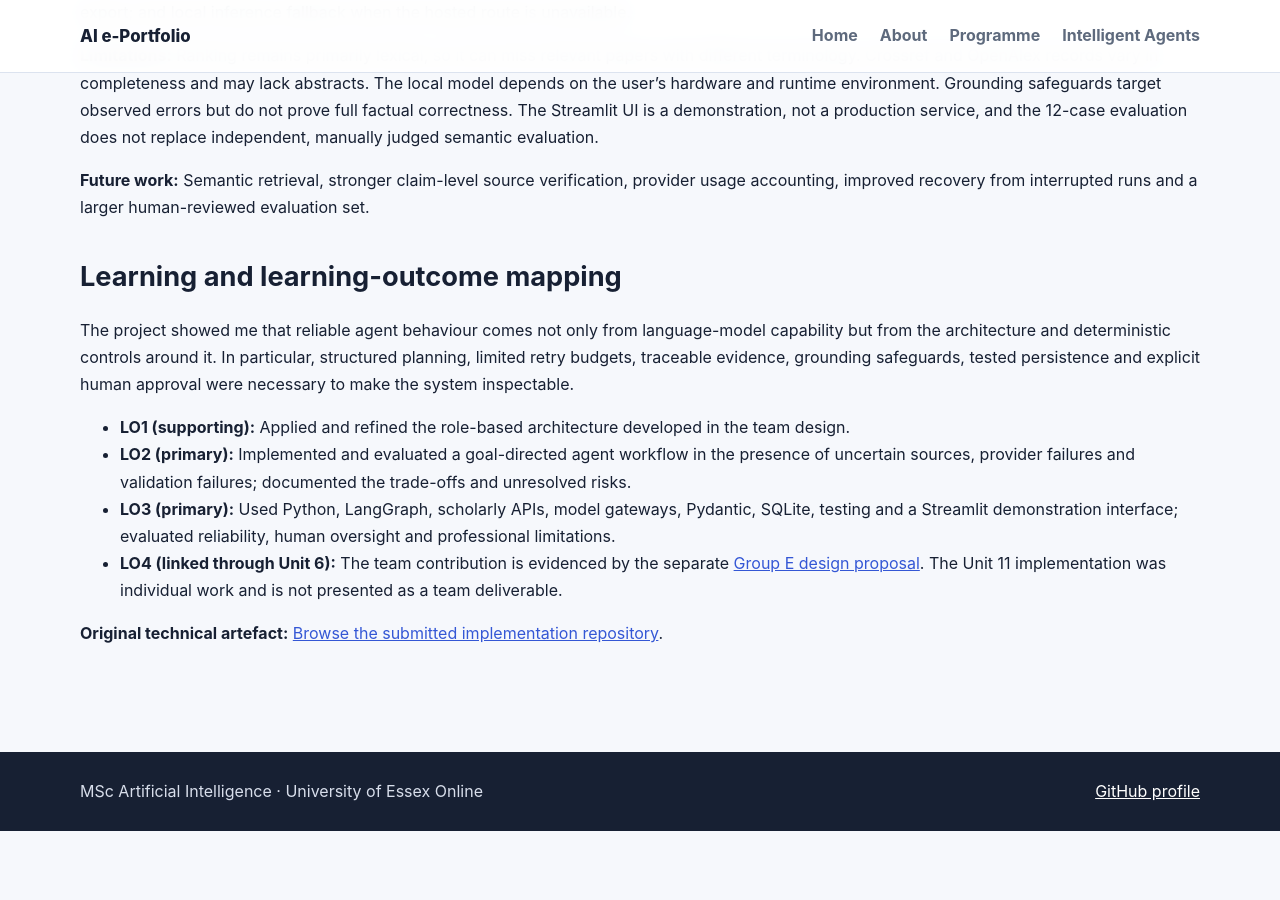
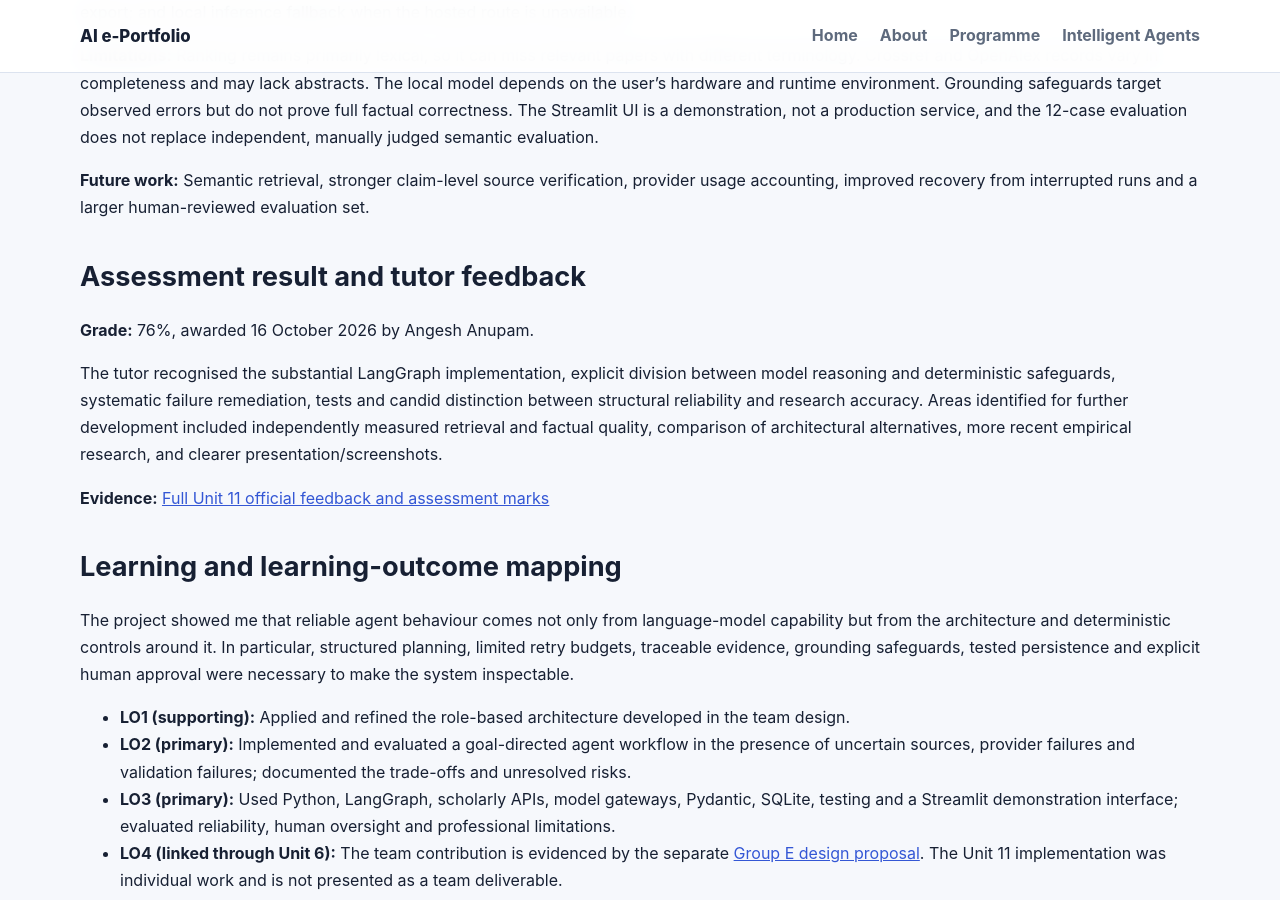
Before and after one commit to Monogios1996/Monogios1996.github.io, a Jekyll site: the page built from modules/intelligent-agents/evidence/artefacts/unit-11-academic-research-agent-implementation.md, in a window 1280 px wide and 900 px high, scrolled down 4432 px. Built offline with Jekyll 4.4.1, drawn with Linux system fonts in a browser that asks for light colours; before the commit the page ends 5263 px from its top, so only the background shows below that.

Commit message:
Integrate official assessment feedback and clarify meeting evidence

```diff
--- a/modules/intelligent-agents/evidence/artefacts/unit-11-academic-research-agent-implementation.md
+++ b/modules/intelligent-agents/evidence/artefacts/unit-11-academic-research-agent-implementation.md
@@ -122,6 +122,14 @@ The public project repository also contains the implementation, documentation, [
 
 **Future work:** Semantic retrieval, stronger claim-level source verification, provider usage accounting, improved recovery from interrupted runs and a larger human-reviewed evaluation set.
 
+## Assessment result and tutor feedback
+
+**Grade:** 76%, awarded 16 October 2026 by Angesh Anupam.
+
+The tutor recognised the substantial LangGraph implementation, explicit division between model reasoning and deterministic safeguards, systematic failure remediation, tests and candid distinction between structural reliability and research accuracy. Areas identified for further development included independently measured retrieval and factual quality, comparison of architectural alternatives, more recent empirical research, and clearer presentation/screenshots.
+
+**Evidence:** [Full Unit 11 official feedback and assessment marks]({{ '/modules/intelligent-agents/evidence/feedback/unit-11-individual-implementation/' | relative_url }})
+
 ## Learning and learning-outcome mapping
 
 The project showed me that reliable agent behaviour comes not only from language-model capability but from the architecture and deterministic controls around it. In particular, structured planning, limited retry budgets, traceable evidence, grounding safeguards, tested persistence and explicit human approval were necessary to make the system inspectable.
```
